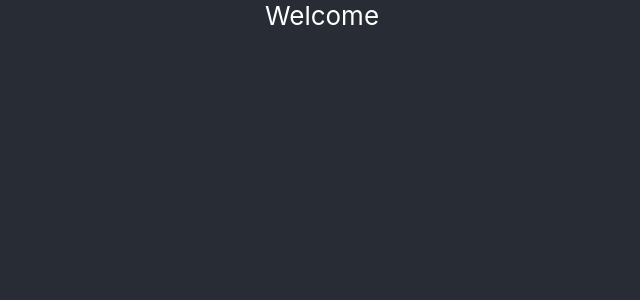
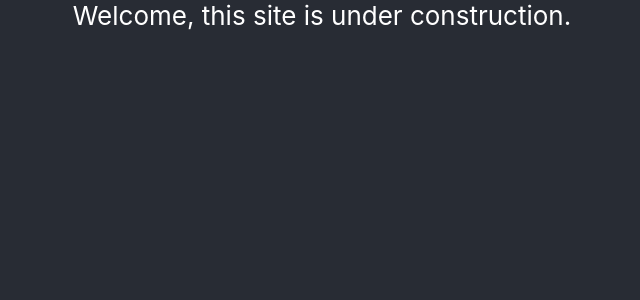
Before and after one commit to michaeldelgado1/michaeldelgado1.github.io, a React (Create React App) app: page / in a window 1280 px wide. Shown: the top 300 px of the page, without its empty margins (318-958 px from the left). Built offline with nearby package versions, Linux system fonts and the light colour scheme.

Commit message:
Giving a little more info

```diff
--- a/src/App.js
+++ b/src/App.js
@@ -6,7 +6,7 @@ function App() {
   return (
     <div className="App">
       <header className="App-header">
-        Welcome
+        Welcome, this site is under construction.
       </header>
     </div>
   );
```
